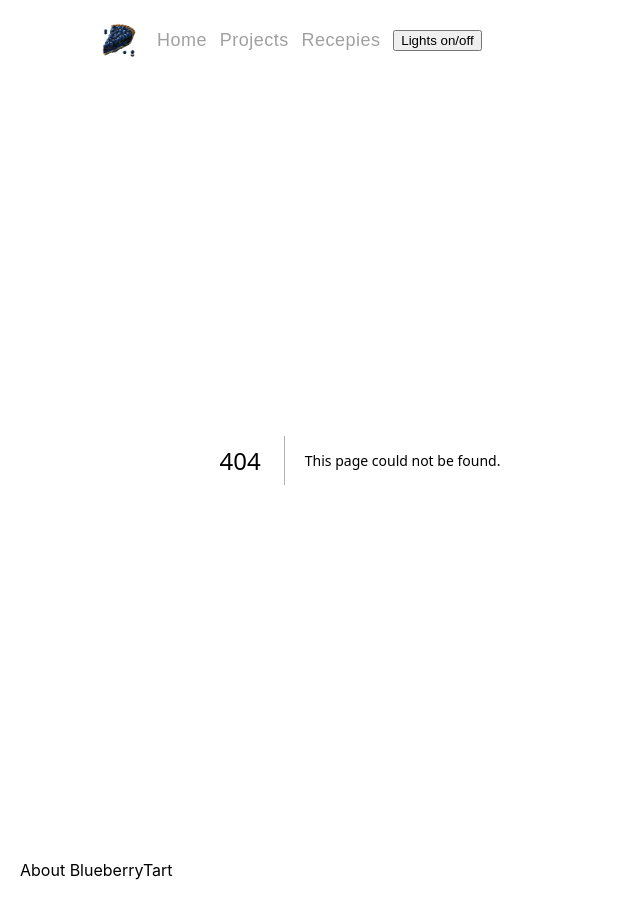
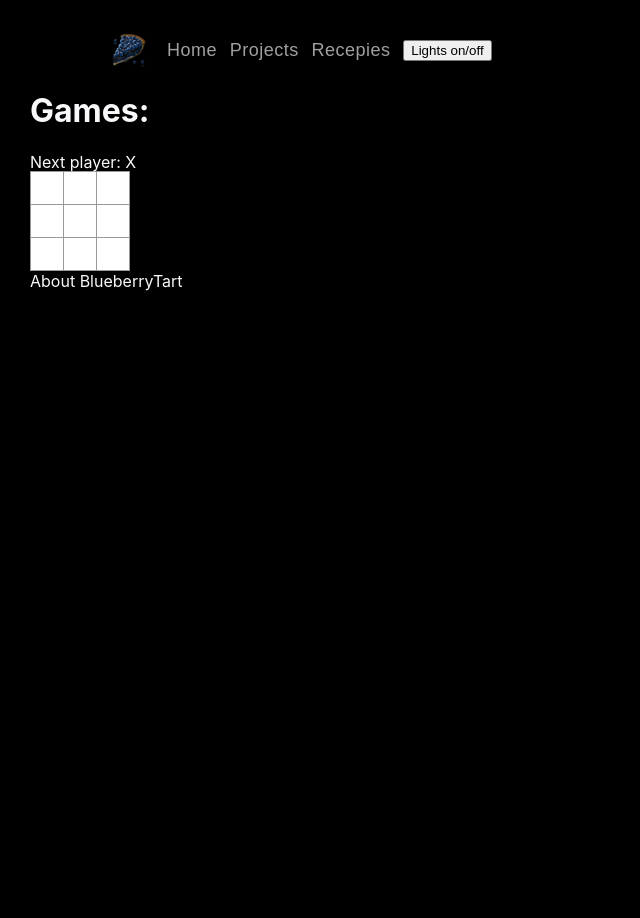
Before and after one commit to Thirstums/BlueberryTart, a Next.js app: page /games in a window 1280 px wide. Before the commit this address had no page. Shown: the top 918 px of the page, without its empty margins (0-640 px from the left). After the commit the page ends 800 px from the top, so only its background shows below. Built offline with nearby package versions, Linux system fonts and the light colour scheme.

Commit message:
add game Page

```diff
--- /dev/null
+++ b/src/components/TikTakToe/TikTakToe.tsx
@@ -0,0 +1,12 @@
+import { useState } from "react";
+
+import Board from "./Board/Board";
+//This component only exist for the call on the "Games" Page
+export default function TikTakToe() {
+
+  return (
+    <>
+      <Board/>
+    </>
+  );
+}
--- /dev/null
+++ b/src/pages/games.tsx
@@ -0,0 +1,12 @@
+import TikTakToe from "@/components/TikTakToe/TikTakToe";
+
+function Games() {
+    return (
+      <div>
+        <h1>Games:</h1>
+        <TikTakToe/>
+      </div>
+    );
+  }
+
+  export default Games;
--- a/src/pages/index.tsx
+++ b/src/pages/index.tsx
@@ -9,7 +9,6 @@ function HomePage() {
     <main>
       <div>
         <h1> Welcome to BlueberryTart </h1>{" "}
-        <Board/>
       </div>
       <div></div>
     </main>
```
